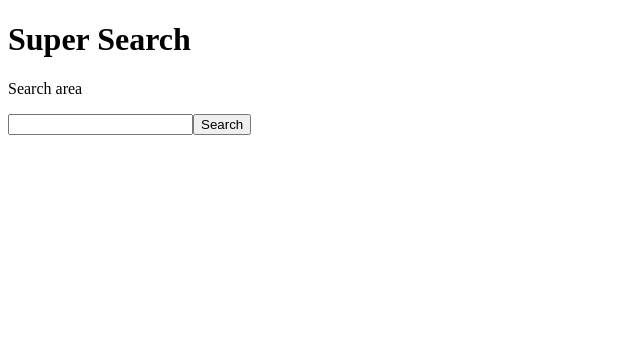
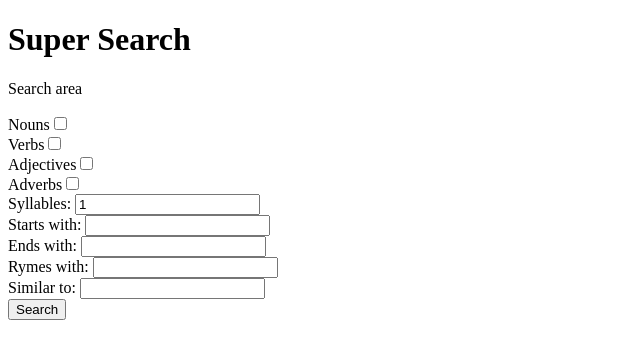
Before and after one commit to UltravioletVoodoo/Super_Search, a Next.js app: page / in a window 1280 px wide. Shown: the top 358 px of the page, without its empty margins (0-640 px from the left). Built offline with nearby package versions, Linux system fonts and the light colour scheme.

Commit message:
Added support for rymes, startswith, endswith, and similarto

```diff
--- a/components/SearchInput.js
+++ b/components/SearchInput.js
@@ -3,11 +3,42 @@
 export default function SearchInput(props) {
     const { setter } = props;
 
-    const [searchString, setSearchString] = useState("")
+    const [searchOjbect, setSearchObject] = useState({
+        noun: false,
+        verb: false,
+        adjective: false,
+        adverb: false,
+        syllables: 1,
+        startsWith: "",
+        endsWith: "",
+        rymesWith: "",
+        similarTo: ""
+    })
+
+    function generateAPICall() {
+        let result = 'https://api.datamuse.com/words?md=dsp&max=5';
+        if (searchOjbect.startsWith.length > 0) {
+            if (searchOjbect.endsWith.length > 0) {
+                result += `&sp=${searchOjbect.startsWith}*${searchOjbect.endsWith}`
+            }
+            result += `&sp=${searchOjbect.startsWith}*`
+        } else {
+            if (searchOjbect.endsWith.length > 0) {
+                result += `&sp=*${searchOjbect.endsWith}`
+            }
+        }
+        if (searchOjbect.rymesWith.length > 0) {
+            result += `&rel_rhy=${searchOjbect.rymesWith}`
+        }
+        if (searchOjbect.similarTo.length > 0) {
+            result += `&ml=${searchOjbect.similarTo}`
+        }
+        return result;
+    }
 
     function getSearchResults() {
         var request = new XMLHttpRequest()
-        request.open('GET', searchString, true)
+        request.open('GET', generateAPICall(), true)
         request.onload = function () {
             // Begin accessing JSON data here
             setter(JSON.parse(request.response));
@@ -15,15 +46,99 @@
         request.send()
     }
 
-    function handleSearchChange(e) {
-        const newValue = e.target.value ? e.target.value : ''
-        setSearchString(newValue)
+    function handleNounChange() {
+        let result = {... searchOjbect};
+        result.noun = !result.noun;
+        setSearchObject(result);
+    }
+
+    function handleVerbChange() {
+        let result = {... searchOjbect};
+        result.verb = !result.verb;
+        setSearchObject(result);
+    }
+
+    function handleAdjectiveChange() {
+        let result = {... searchOjbect};
+        result.adjective = !result.adjective;
+        setSearchObject(result);
+    }
+
+    function handleAdverbChange() {
+        let result = {... searchOjbect};
+        result.adverb = !result.adverb;
+        setSearchObject(result);
+    }
+
+    function handleSyllablesChange(e) {
+        let result = {... searchOjbect};
+        result.syllables = e.target.value ? e.target.value : 1
+        setSearchObject(result);
+    }
+
+    function handleStartsWithChange(e) {
+        let result = {... searchOjbect};
+        result.startsWith = e.target.value ? e.target.value : "";
+        setSearchObject(result);
+    }
+
+    function handleEndsWithChange(e) {
+        let result = {... searchOjbect};
+        result.endsWith = e.target.value ? e.target.value : "";
+        setSearchObject(result);
+    }
+
+    function handleRymesWithChange(e) {
+        let result = {... searchOjbect};
+        result.rymesWith = e.target.value ? e.target.value : "";
+        setSearchObject(result);
+    }
+
+    function handleSimilarToChange(e) {
+        let result = {... searchOjbect};
+        result.similarTo = e.target.value ? e.target.value : "";
+        setSearchObject(result);
     }
 
     return (
         <>
             <p>Search area</p>
-            <input type="text" value={searchString} onChange={handleSearchChange}></input>
+            <div>
+                <label htmlFor="noun">Nouns</label>
+                <input type="checkbox" id="noun" value={searchOjbect.noun} onChange={handleNounChange}></input>
+            </div>
+            <div>
+                <label htmlFor="verb">Verbs</label>
+                <input type="checkbox" id="verb" value={searchOjbect.verb} onChange={handleVerbChange}></input>
+            </div>
+            <div>
+                <label htmlFor="adjective">Adjectives</label>
+                <input type="checkbox" id="adjective" value={searchOjbect.adjective} onChange={handleAdjectiveChange}></input>
+            </div>
+            <div>
+                <label htmlFor="adverb">Adverbs</label>
+                <input type="checkbox" id="adverbs" value={searchOjbect.adverb} onChange={handleAdverbChange}></input>
+            </div>
+            <div>
+                <label htmlFor="syllable">Syllables: </label>
+                <input type="number" id="syllables" value={searchOjbect.syllables} onChange={handleSyllablesChange}></input>
+            </div>
+            <div>
+                <label htmlFor="startsWith">Starts with: </label>
+                <input type="text" id="startsWith" value={searchOjbect.startsWith} onChange={handleStartsWithChange}></input>
+            </div>
+            <div>
+                <label htmlFor="endsWith">Ends with: </label>
+                <input type="text" id="endsWith" value={searchOjbect.endsWith} onChange={handleEndsWithChange}></input>
+            </div>
+            <div>
+                <label htmlFor="rymesWith">Rymes with: </label>
+                <input type="text" id="RymesWith" value={searchOjbect.rymesWith} onChange={handleRymesWithChange}></input>
+            </div>
+            <div>
+                <label htmlFor="similarTo">Similar to: </label>
+                <input type="text" id="similarTo" value={searchOjbect.similarTo} onChange={handleSimilarToChange}></input>
+            </div>
             <button onClick={getSearchResults}>Search</button>
         </>
     )
--- a/components/SearchResult.js
+++ b/components/SearchResult.js
@@ -12,12 +12,16 @@
 
     function parseTypes(typesArray) {
         let result = '';
-        for (let type of typesArray) {
-            if (result.length > 0) {
-                result += `, ${capitalize(wordTypes[type])}`;
-            } else {
-                result = capitalize(wordTypes[type]);
+        if (typesArray != null) {
+            for (let type of typesArray) {
+                if (result.length > 0) {
+                    result += `, ${capitalize(wordTypes[type])}`;
+                } else {
+                    result = capitalize(wordTypes[type]);
+                }
             }
+        } else {
+            result = 'Unknown'
         }
         return result;
     }
```
